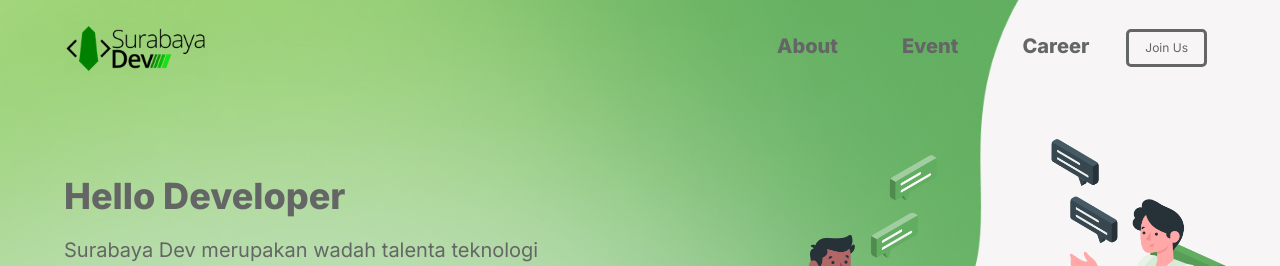
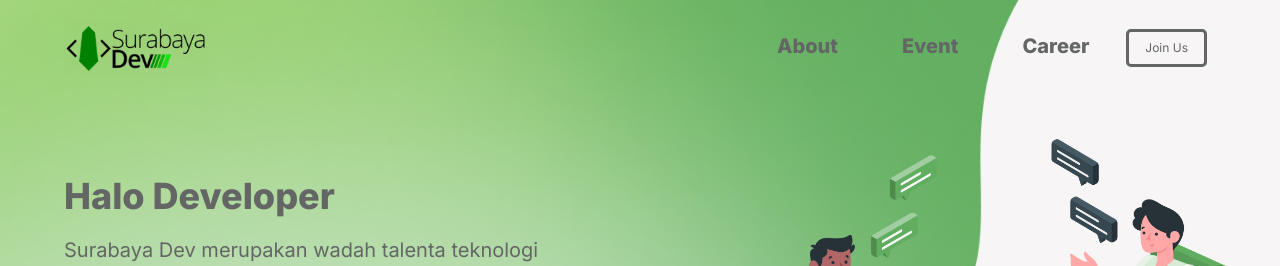
Before and after one commit to hsbysddq/surabaya-dev, a React (Create React App) app: page / in a window 1280 px wide. Shown: the top 266 px of the page. Built offline with nearby package versions, Linux system fonts and the light colour scheme.

Commit message:
edit Homepage

```diff
--- a/src/Pages/Homepage.jsx
+++ b/src/Pages/Homepage.jsx
@@ -9,7 +9,7 @@ function Homepage() {
         <div className="grid grid-cols-9">
           <div className="w-[80%] text-lightGrey font-inter col-span-5">
             <h1 className="pt-[100px] text-4xl font-extrabold">
-              Hello Developer
+              Halo Developer
             </h1>
             <p className="pt-[20px] pb-6 text-xl">
               Surabaya Dev merupakan wadah talenta teknologi dengan memanfaatkan
```
